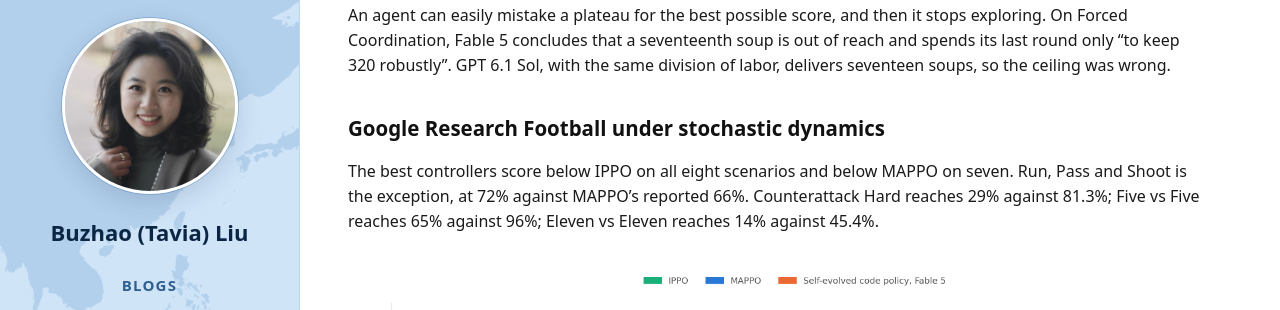
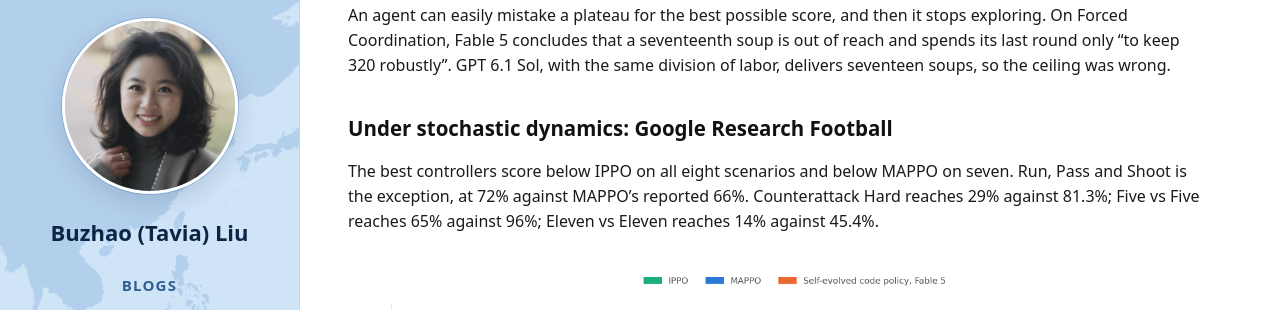
Before and after one commit to tavia-liu/tavia-liu.github.io, a Jekyll site: the page built from _posts/2026-10-31-self-improving-code-as-policies.md, in a window 1280 px wide and 900 px high, scrolled down 3742 px. Shown: the part 146-456 px from the top of the window. Built offline with Jekyll 4.4.1, drawn with Linux system fonts in a browser that asks for light colours; some of the changed text lies outside the part shown.

```diff
--- a/_posts/2026-10-31-self-improving-code-as-policies.md
+++ b/_posts/2026-10-31-self-improving-code-as-policies.md
@@ -63,7 +63,7 @@ We compare the self-evolved controllers with reported reinforcement-learning res
 
 ## Results and Analysis
 
-### Overcooked under deterministic dynamics
+### Under deterministic dynamics: Overcooked
 
 Both GPT 6.1 Sol and Fable 5 exceed the published PPO self-play mean on all five layouts. They both reach 260 on Cramped Room and 300 on Coordination Ring. Fable 5 finishes one delivery ahead on Asymmetric Advantages, and GPT 6.1 Sol one delivery ahead on Forced Coordination. Counter Circuit has the largest gap, with 300 for Fable 5 and 240 for GPT 6.1 Sol.
 
@@ -89,7 +89,7 @@ The models obtain schedules differently. Fable 5 builds its own model of the env
 
 An agent can easily mistake a plateau for the best possible score, and then it stops exploring. On Forced Coordination, Fable 5 concludes that a seventeenth soup is out of reach and spends its last round only "to keep 320 robustly". GPT 6.1 Sol, with the same division of labor, delivers seventeen soups, so the ceiling was wrong.
 
-### Google Research Football under stochastic dynamics
+### Under stochastic dynamics: Google Research Football
 
 The best controllers score below IPPO on all eight scenarios and below MAPPO on seven. Run, Pass and Shoot is the exception, at 72% against MAPPO's reported 66%. Counterattack Hard reaches 29% against 81.3%; Five vs Five reaches 65% against 96%; Eleven vs Eleven reaches 14% against 45.4%.
 
```
